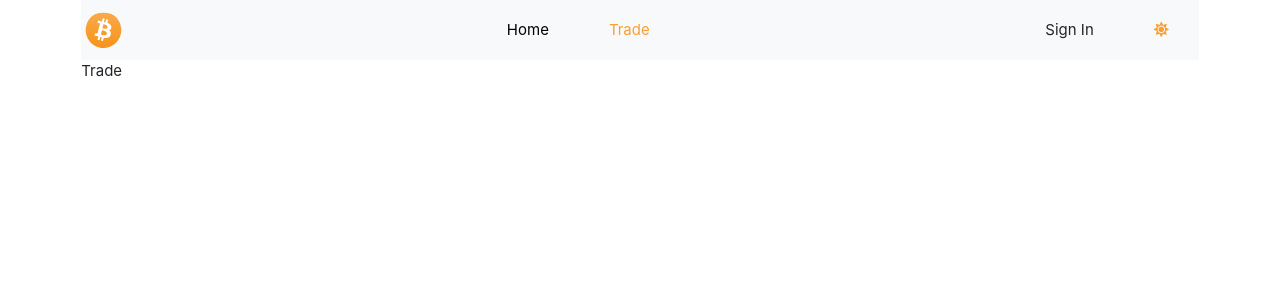
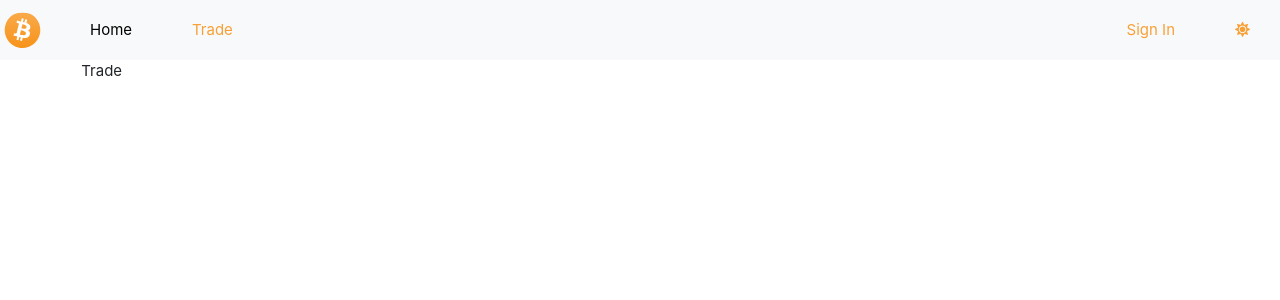
Before and after one commit to ObaidaAlhaasan/coin-mena-task, a React (Create React App) app: page /trade in a window 1280 px wide. Shown: the top 300 px of the page. Built offline with nearby package versions, Linux system fonts and the light colour scheme.

Commit message:
enhancing header and table UI

```diff
--- a/src/App.tsx
+++ b/src/App.tsx
@@ -7,7 +7,7 @@ const queryClient = new QueryClient();
 
 function App() {
   return (
-    <div className="App container">
+    <div className="App">
       <QueryClientProvider client={queryClient}>
         <BrowserRouter>
           <RouterConfig/>
--- a/src/components/header/header.tsx
+++ b/src/components/header/header.tsx
@@ -48,7 +48,7 @@ const Header: FC<IHeaderProps> = () => {
       </button>
 
       <div className="collapse navbar-collapse" id="navbarSupportedContent">
-        <ul className="navbar-nav m-auto">
+        <ul className="navbar-nav">
           <li className="nav-item active">
             <NavLink to={RoutesPathsConstants.Root} className={navLinkClassName}>Home</NavLink>
           </li>
@@ -57,12 +57,12 @@ const Header: FC<IHeaderProps> = () => {
           </li>
         </ul>
 
-        <ul className="navbar-nav ml-auto">
+        <ul className="navbar-nav ms-auto">
           <li className="nav-item">
             {userSignIn ?
               <UserInfo/>
               :
-              <span className="has-hover has-hover-affect" onClick={() => setLoginIsOpen(true)}>Sign In</span>
+              <span className="has-hover has-hover-affect has-text-primary has-hover-underline" onClick={() => setLoginIsOpen(true)}>Sign In</span>
             }
           </li>
           <li className="nav-item">
--- a/src/components/reusable-table/reusable-table.tsx
+++ b/src/components/reusable-table/reusable-table.tsx
@@ -56,7 +56,7 @@ const ReusableTable: FC<ITableProps> = ({columns, data, pageIndex, pageSize, tot
       </pre>
       <br/>
 
-      <table {...getTableProps()} className="table table-light table-hover">
+      <table {...getTableProps()} className="table table-hover">
         <thead>
         {headerGroups.map(headerGroup => (
           <tr {...headerGroup.getHeaderGroupProps()}>
@@ -127,7 +127,7 @@ const ReusableTable: FC<ITableProps> = ({columns, data, pageIndex, pageSize, tot
         </span>
 
         <div className="mx-3 d-flex align-items-center">
-          <span>Rows Per Page: </span>
+          <span className="me-2">Rows Per Page: </span>
           <select className="form-control-sm" id="rows-per-page">
             {[10, 20, 30, 50].map(pageSize => (
               <option key={pageSize} value={pageSize} onChange={e => {
--- a/src/navigation/router-config.tsx
+++ b/src/navigation/router-config.tsx
@@ -10,11 +10,13 @@ export const RouterConfig = () => {
   return (
     <>
       <Header/>
+      <div className="container">
       <Routes>
         <Route path={RoutesPathsConstants.Root} element={<Home/>}/>
         <Route path={RoutesPathsConstants.Trade} element={<Trade/>}/>
         <Route path="*" element={<NotFound/>}/>
       </Routes>
+      </div>
     </>
   )
 }
--- a/src/pages/home/components/crypto-assets-table/crypto-assets-table.scss
+++ b/src/pages/home/components/crypto-assets-table/crypto-assets-table.scss
@@ -1,7 +1,10 @@
 .crypto-assets-table {
 
-  td:first-of-type{
+  td:first-of-type {
     width: 2rem;
   }
 
+  tbody {
+    border-top: 0 !important;
+  }
 }
--- a/src/pages/home/components/crypto-assets-table/crypto-assets-table.tsx
+++ b/src/pages/home/components/crypto-assets-table/crypto-assets-table.tsx
@@ -74,22 +74,32 @@ const CryptoAssetsTable: FC<ICryptoAssetsTable> = () => {
         accessor: "slug",
         Cell: (cell: { value: string }) => {
           console.log(cell);
-          return <>  <span className="text-capitalize pt-2">{cell.value}</span> </>
+          return <>  <span className="text-capitalize ">{cell.value}</span> </>
         }
       },
       {
         Header: "Price",
         accessor: "metrics.market_data.price_usd",
         Cell: (cell: { value: string }) => {
-          return <span className="pt-2">{MoneyFormatterService.Format(cell.value)}</span>
+          return <span className="">{MoneyFormatterService.Format(cell.value)}</span>
         }
+      },
+      {
+        id: "symbol_id",
+        Header: "ID",
+        accessor: "symbol",
+        Cell: (cell: { value: string }) => {
+          console.log(cell);
+          return <>  <span className="text-capitalize ">{cell.value}</span> </>
+        },
+        disableSortBy: true
       },
       {
         Header: "Trade",
         accessor: "",
         Cell: () => {
           return (
-            <div className="pt-2">
+            <div className="">
               <button className="btn btn-primary btn-sm"> Buy</button>
               <button className="btn btn-primary btn-sm">Sell</button>
             </div>
--- a/src/styles/shared.scss
+++ b/src/styles/shared.scss
@@ -12,3 +12,9 @@
 .has-text-primary {
   color: $primary-color ;
 }
+
+.has-hover-underline {
+  &:hover {
+    text-decoration: underline;
+  }
+}
```
